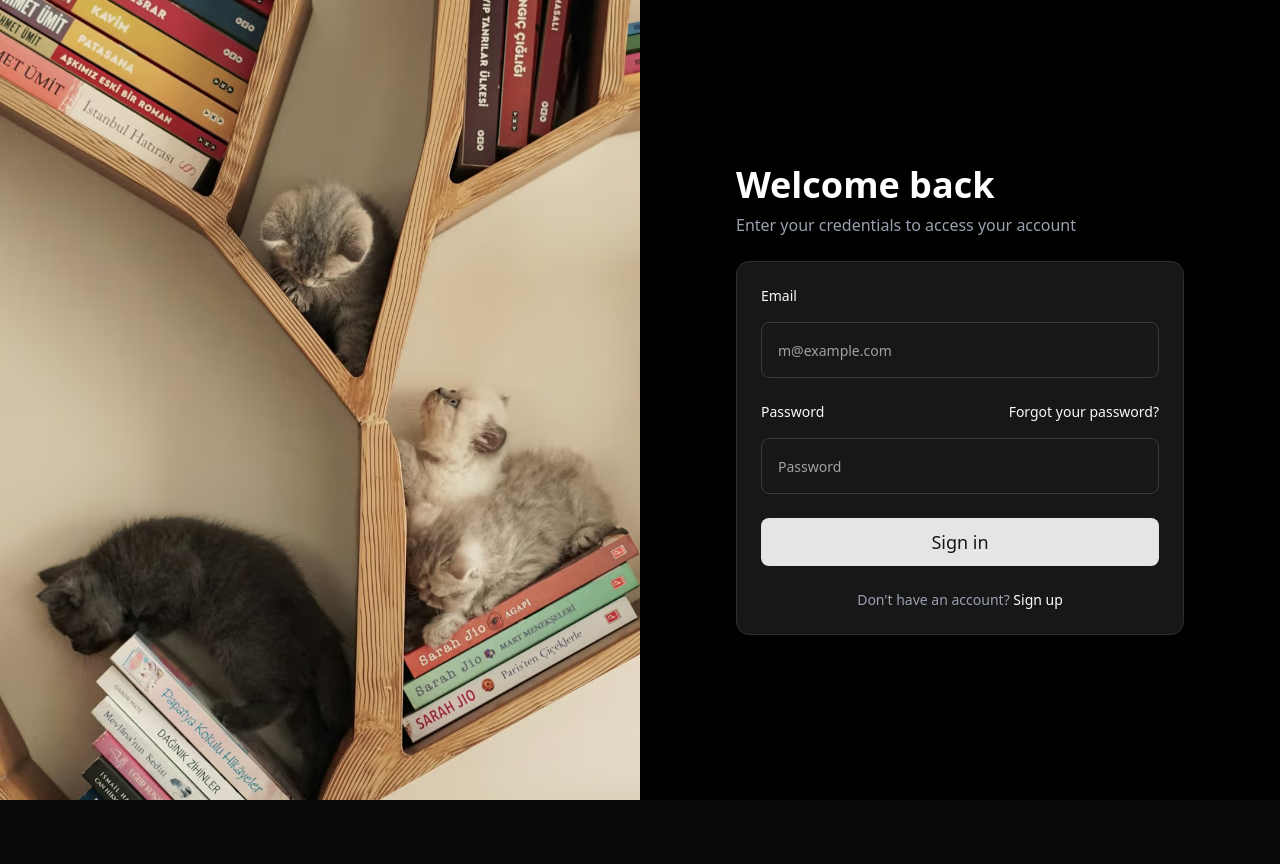
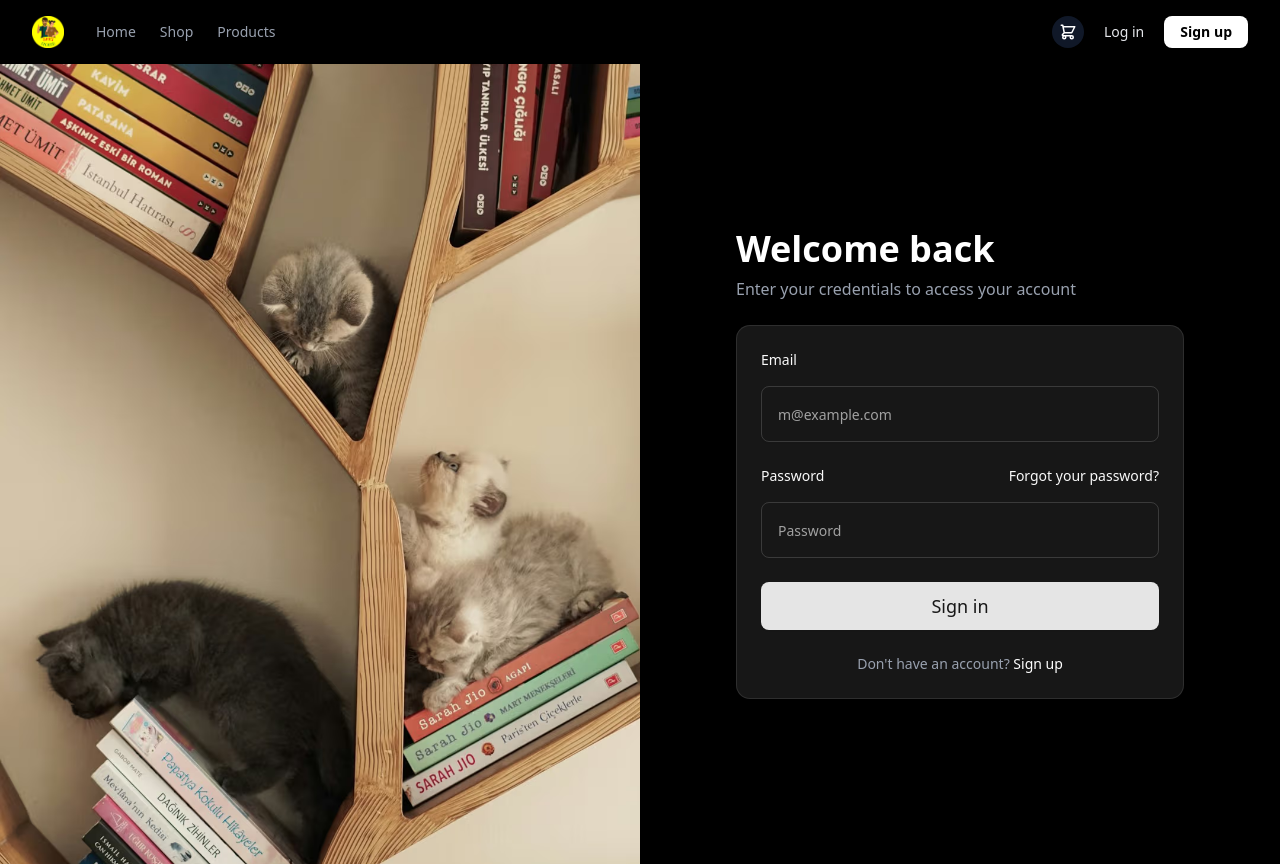
Before and after one commit to MIANSIT/shei-hoise, a Next.js app: page /login in a window 1280 px wide. Before the commit the page ends 800 px from the top, so only its background shows below. Built offline with nearby package versions, Linux system fonts and the light colour scheme.

Commit message:
:arrow_up: Update: header added into login and signup page

```diff
--- a/src/app/components/auth/SignIn/LoginWrapper.tsx
+++ b/src/app/components/auth/SignIn/LoginWrapper.tsx
@@ -1,5 +1,7 @@
 "use client";
 
+import DesktopHeader from "../../common/DesktopHeader";
+import MobileHeader from "../../common/MobileHeader";
 import { DesktopLayout } from "../../ui/sheiAuthLayout/AuthDesktop";
 import { MobileLayout } from "../../ui/sheiAuthLayout/AuthMobile";
 import { LoginForm } from "./LoginForm";
@@ -9,6 +11,7 @@ export function LoginWrapper() {
     <>
       {/* Mobile Layout */}
       <div className="block md:hidden">
+        <MobileHeader />
         <MobileLayout>
           <LoginForm />
         </MobileLayout>
@@ -16,6 +19,7 @@ export function LoginWrapper() {
 
       {/* Desktop Layout */}
       <div className="hidden md:block">
+        <DesktopHeader />
         <DesktopLayout>
           <LoginForm />
         </DesktopLayout>
--- a/src/app/components/auth/SignUp/SignUpContainer.tsx
+++ b/src/app/components/auth/SignUp/SignUpContainer.tsx
@@ -3,12 +3,15 @@
 import { SignUpForm } from "./SignUpForm";
 import { DesktopLayout } from "../../ui/sheiAuthLayout/AuthDesktop";
 import { MobileLayout } from "../../ui/sheiAuthLayout/AuthMobile";
+import MobileHeader from "../../common/MobileHeader";
+import DesktopHeader from "../../common/DesktopHeader";
 
 export function SignUpContainer() {
   return (
     <>
       {/* Mobile Layout */}
       <div className="block md:hidden">
+        <MobileHeader />
         <MobileLayout>
           <SignUpForm />
         </MobileLayout>
@@ -16,6 +19,7 @@ export function SignUpContainer() {
 
       {/* Desktop Layout */}
       <div className="hidden md:block">
+        <DesktopHeader />
         <DesktopLayout>
           <SignUpForm />
         </DesktopLayout>
```
